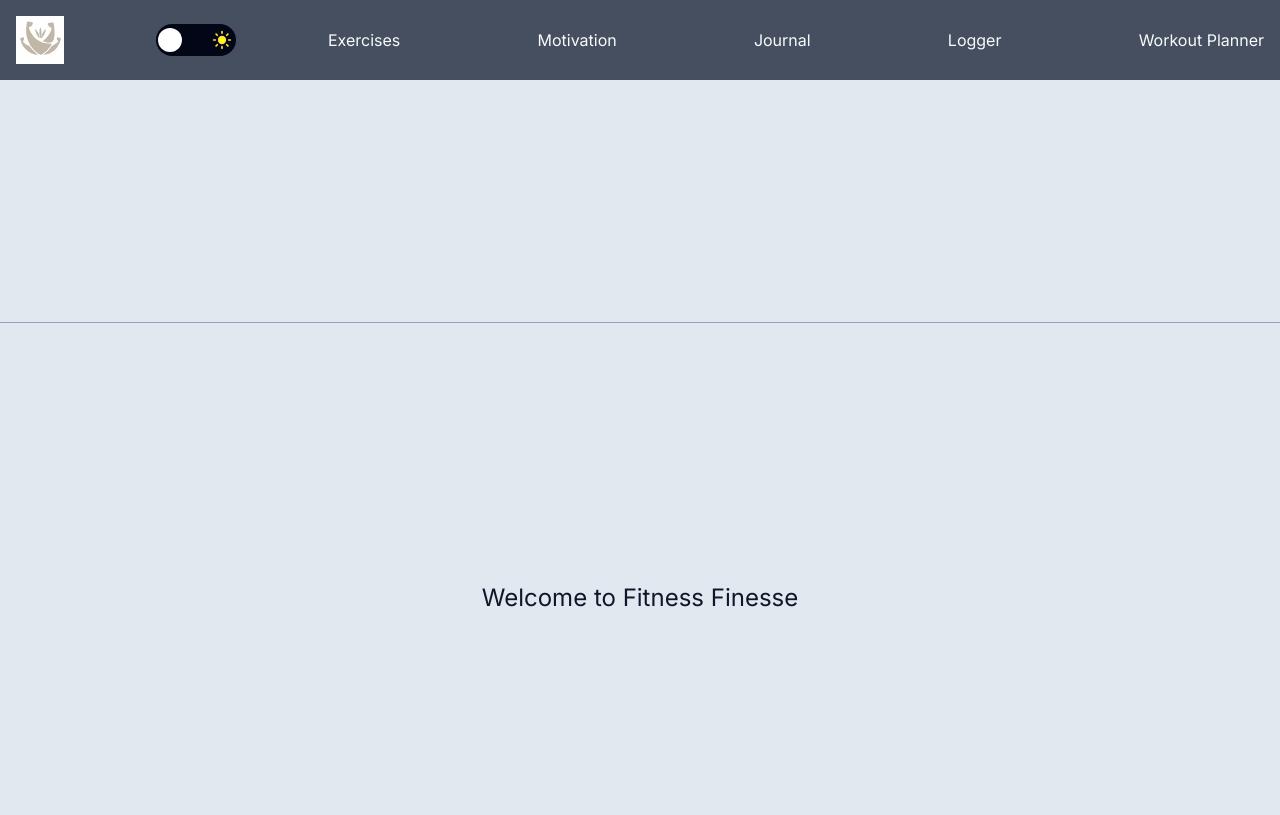
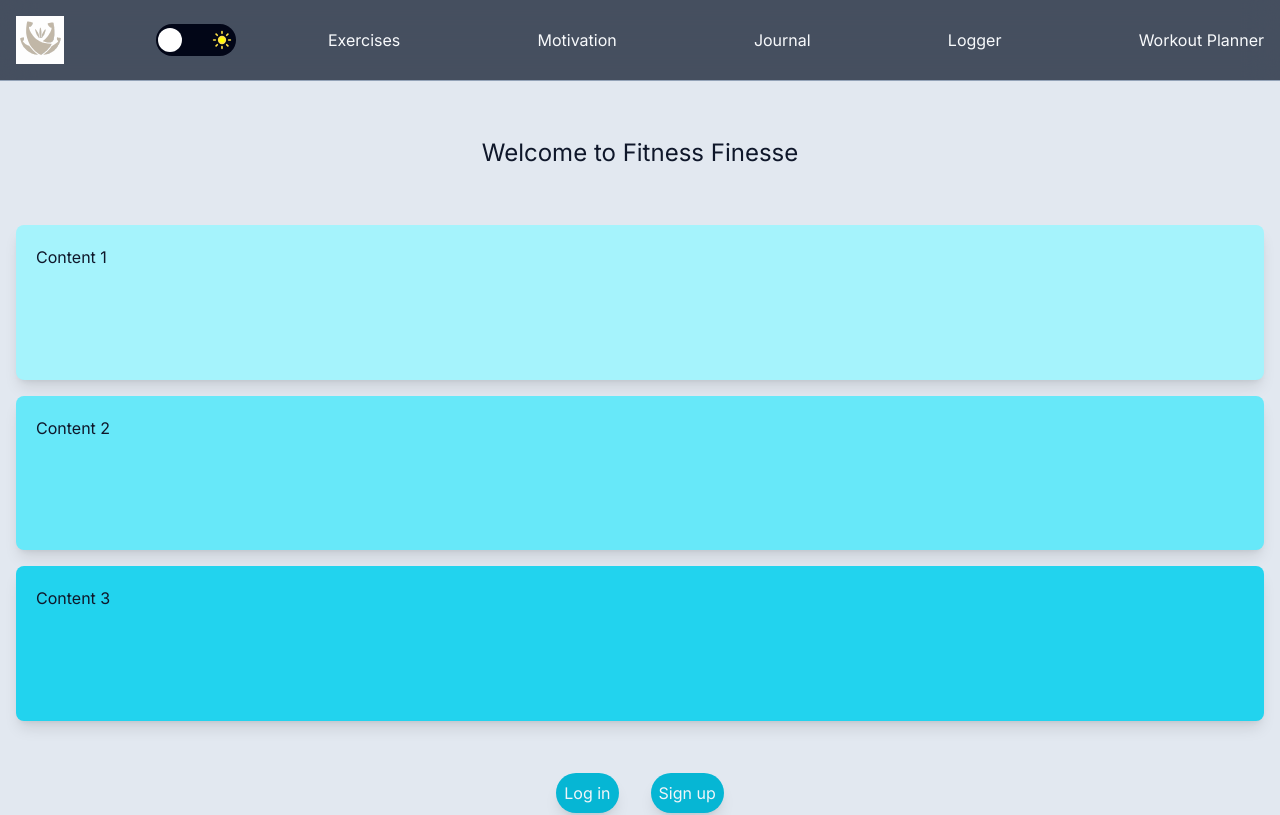
Before and after one commit to Norcrossover/fitness-finesse, a Next.js app: page / in a window 1280 px wide. Shown: the top 815 px of the page. Built offline with nearby package versions, Linux system fonts and the light colour scheme.

Commit message:
Switched from grid to flex-col and allowing the pages to grow

```diff
--- a/app/layout.tsx
+++ b/app/layout.tsx
@@ -23,17 +23,13 @@ export default function RootLayout({
     <ThemeProvider>
       <ClerkProvider>
         <html lang="en">
+          <Axe />
           <body
-            className={`${inter.className} bg-slate-200 text-slate-900 grid grid-rows-12 divide-y divide-slate-400`}
+            className={`${inter.className} bg-slate-200 text-slate-900 flex-col divide-y divide-slate-400 h-full h-dvh max-h-dvh`}
           >
-            <Axe />
-            <div className="row-span-1">
-              <Header />
-            </div>
-            <div className="row-span-10">{children}</div>
-            <div className="row-span-1">
-              <Footer />
-            </div>
+            <Header />
+            <div className="flex-grow">{children}</div>
+            <Footer />
           </body>
         </html>
       </ClerkProvider>
```
